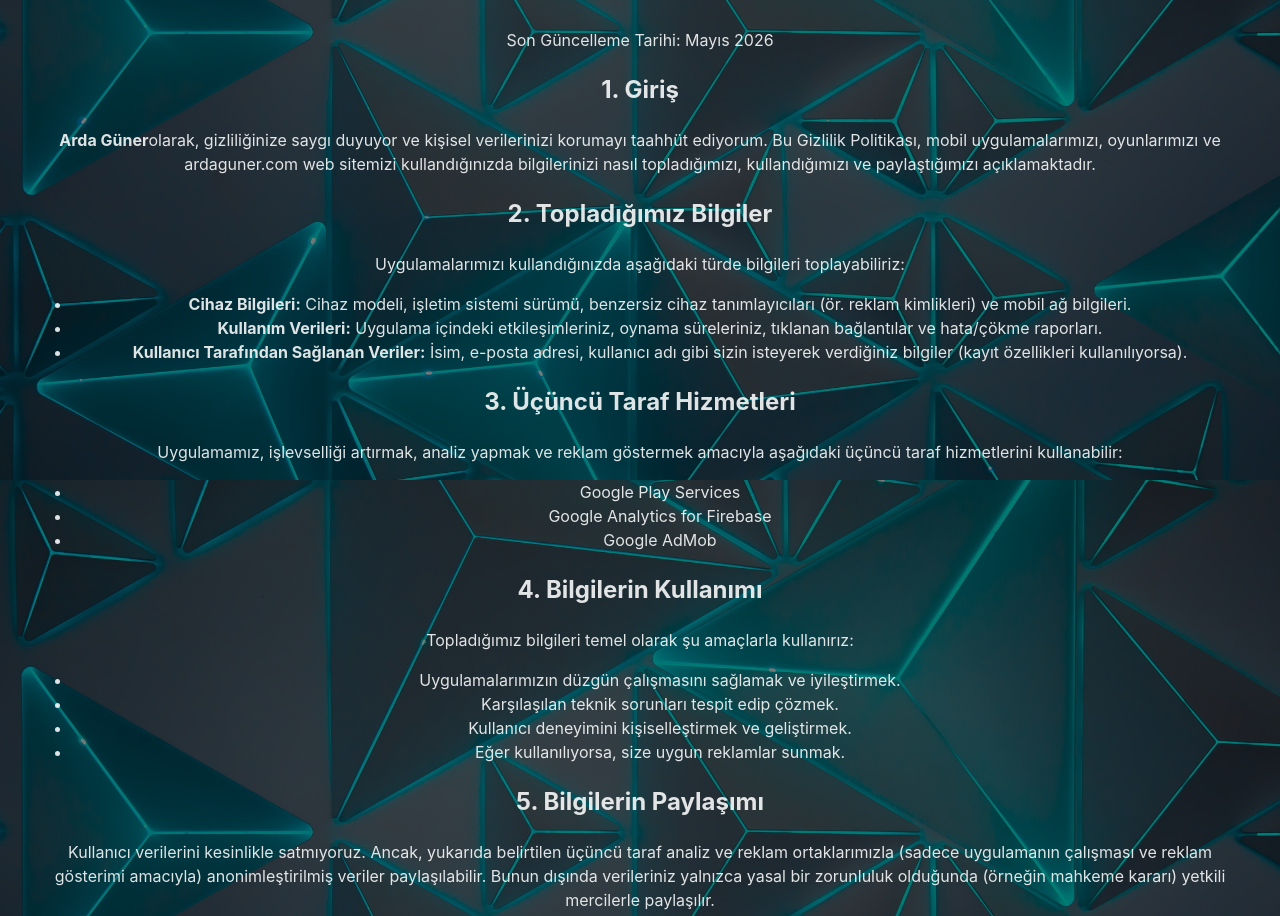
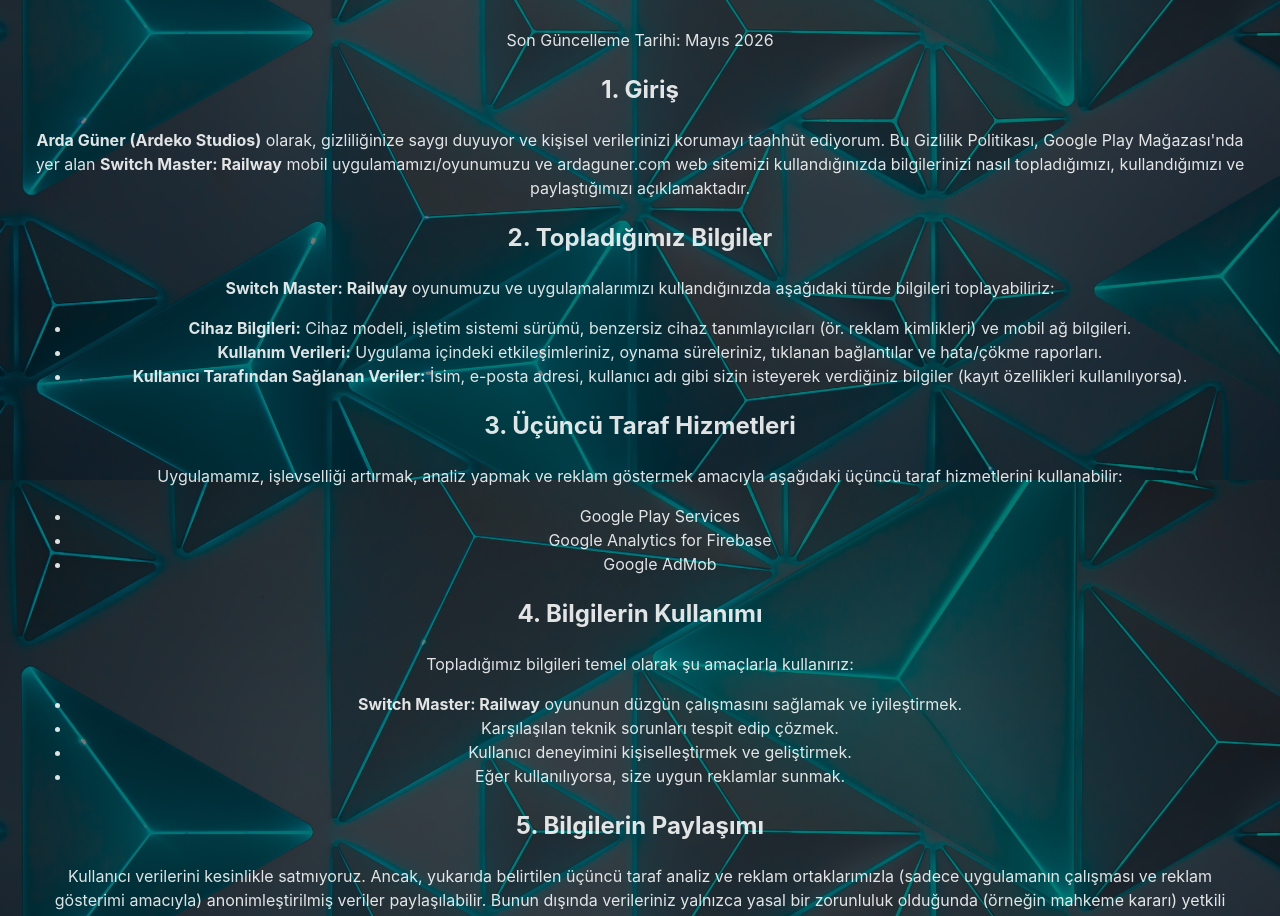
Before and after one commit to Ardeko/ardaguner.com, a React (Vite) app in the folder ardo/: page /privacy-policy in a window 1280 px wide. Shown: the part 320-1236 px from the top of the page. Built offline with nearby package versions, Linux system fonts and the light colour scheme.

Commit message:
privacypolicyupdate

```diff
--- a/ardo/src/PrivacyPolicy.jsx
+++ b/ardo/src/PrivacyPolicy.jsx
@@ -23,7 +23,7 @@
               1. Giriş
             </h2>
             <p>
-              <strong>Arda Güner</strong>olarak, gizliliğinize saygı duyuyor ve kişisel verilerinizi korumayı taahhüt ediyorum. Bu Gizlilik Politikası, mobil uygulamalarımızı, oyunlarımızı ve <span className="text-indigo-600 font-semibold">ardaguner.com</span> web sitemizi kullandığınızda bilgilerinizi nasıl topladığımızı, kullandığımızı ve paylaştığımızı açıklamaktadır.
+              <strong>Arda Güner (Ardeko Studios)</strong> olarak, gizliliğinize saygı duyuyor ve kişisel verilerinizi korumayı taahhüt ediyorum. Bu Gizlilik Politikası, Google Play Mağazası'nda yer alan <strong>Switch Master: Railway</strong> mobil uygulamamızı/oyunumuzu ve <span className="text-indigo-600 font-semibold">ardaguner.com</span> web sitemizi kullandığınızda bilgilerinizi nasıl topladığımızı, kullandığımızı ve paylaştığımızı açıklamaktadır.
             </p>
           </section>
 
@@ -31,7 +31,7 @@
             <h2 className="text-2xl font-bold text-slate-900 mb-4 border-b border-slate-100 pb-2">
               2. Topladığımız Bilgiler
             </h2>
-            <p className="mb-4">Uygulamalarımızı kullandığınızda aşağıdaki türde bilgileri toplayabiliriz:</p>
+            <p className="mb-4"><strong>Switch Master: Railway</strong> oyunumuzu ve uygulamalarımızı kullandığınızda aşağıdaki türde bilgileri toplayabiliriz:</p>
             <ul className="list-disc pl-5 space-y-2">
               <li><strong className="text-slate-800">Cihaz Bilgileri:</strong> Cihaz modeli, işletim sistemi sürümü, benzersiz cihaz tanımlayıcıları (ör. reklam kimlikleri) ve mobil ağ bilgileri.</li>
               <li><strong className="text-slate-800">Kullanım Verileri:</strong> Uygulama içindeki etkileşimleriniz, oynama süreleriniz, tıklanan bağlantılar ve hata/çökme raporları.</li>
@@ -59,7 +59,7 @@
             </h2>
             <p className="mb-4">Topladığımız bilgileri temel olarak şu amaçlarla kullanırız:</p>
             <ul className="list-disc pl-5 space-y-2">
-              <li>Uygulamalarımızın düzgün çalışmasını sağlamak ve iyileştirmek.</li>
+              <li><strong>Switch Master: Railway</strong> oyununun düzgün çalışmasını sağlamak ve iyileştirmek.</li>
               <li>Karşılaşılan teknik sorunları tespit edip çözmek.</li>
               <li>Kullanıcı deneyimini kişiselleştirmek ve geliştirmek.</li>
               <li>Eğer kullanılıyorsa, size uygun reklamlar sunmak.</li>
```
